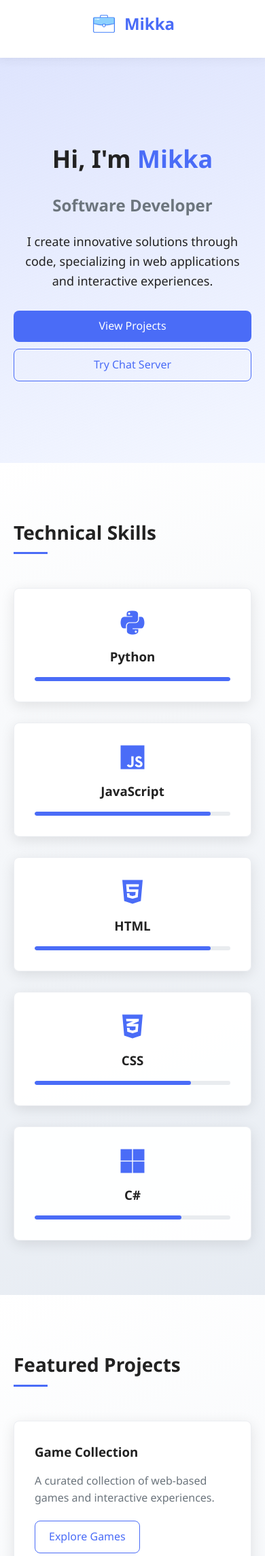
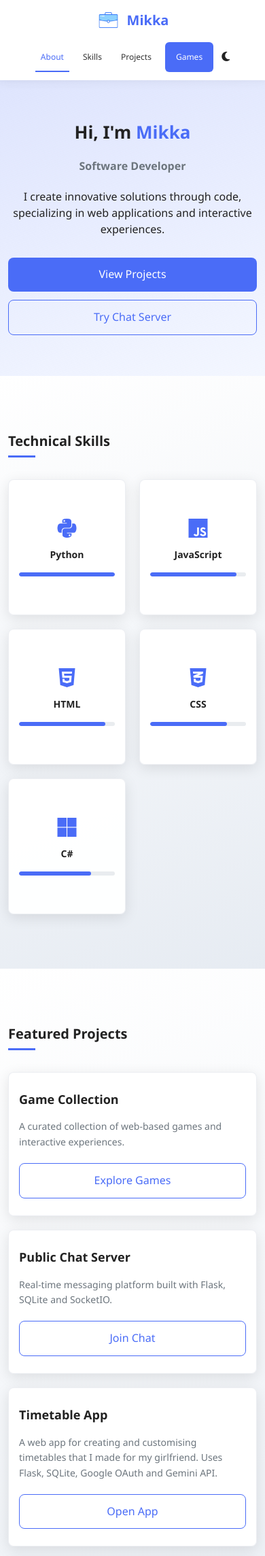
Before and after one commit to MikkaHYT/MikkaHYT.github.io, a Flask app: page / in a window 390 px wide. Shown: the top 2289 px of the page at 68% size. Run offline with Flask 3, Linux system fonts and the light colour scheme.

Commit message:
improve: enhanced mobile responsiveness and touch-friendly design
- Added comprehensive media queries for screens ≤768px, ≤480px
- Improved responsive grid layouts (1-col mobile, 2-3 col tablets)
- Enhanced navbar for mobile with better spacing and touch targets
- Larger font sizes and better line-height for readability
- Touch-friendly button sizes (min 44px per WCAG guidelines)
- Added landscape orientation adjustments
- Better dark mode support on mobile
- Font size 16px minimum to prevent zoom on input focus

```diff
--- a/static/css/main.css
+++ b/static/css/main.css
@@ -516,26 +516,262 @@ footer {
 
   /* Responsive styles */
   @media (max-width: 768px) {
+    /* General */
+    .container {
+      padding: 0 15px;
+    }
+
+    section {
+      padding: 50px 0;
+    }
+
+    /* Navbar */
+    .navbar {
+      flex-direction: column;
+      padding: 12px 15px;
+      gap: 15px;
+    }
+
+    .brand {
+      margin-bottom: 0;
+    }
+
+    .logo-image {
+      width: 35px;
+      height: 35px;
+    }
+
+    .logo-text {
+      font-size: 20px;
+    }
+
     .nav-links {
-      display: none;
+      width: 100%;
+      justify-content: center;
+      flex-wrap: wrap;
+      gap: 12px;
+      display: flex !important;
+    }
+
+    .nav-links li {
+      flex: 0 1 auto;
+    }
+
+    .nav-links a {
+      font-size: 14px;
+      padding: 8px 12px;
+    }
+
+    /* Hero section */
+    .hero-section {
+      padding: 60px 0;
+    }
+
+    .title {
+      font-size: 32px;
+      line-height: 1.3;
+    }
+
+    .subtitle {
+      font-size: 18px;
+    }
+
+    .description {
+      font-size: 16px;
+      line-height: 1.5;
     }
 
     .cta-buttons {
       flex-direction: column;
-      gap: 10px;
+      gap: 12px;
+      align-items: stretch;
+    }
+
+    .btn-primary, .btn-secondary {
+      width: 100%;
+      text-align: center;
+      padding: 12px 16px;
+      font-size: 16px;
+    }
+
+    /* Sections */
+    .section-title {
+      font-size: 24px;
+      margin-bottom: 15px;
+    }
+
+    .section-title::after {
+      width: 40px;
+      bottom: -8px;
+    }
+
+    .section-description {
+      font-size: 16px;
+      margin-bottom: 25px;
+    }
+
+    /* Skills grid */
+    .skills-grid {
+      grid-template-columns: repeat(auto-fill, minmax(150px, 1fr));
+      gap: 20px;
+      margin-top: 25px;
+    }
+
+    .skill-card {
+      padding: 20px 15px;
+      min-height: 200px;
+      display: flex;
+      flex-direction: column;
+      justify-content: center;
+    }
+
+    .skill-card i {
+      font-size: 32px;
+      margin-bottom: 12px;
+    }
+
+    .skill-card h3 {
+      font-size: 14px;
+    }
+
+    /* Project cards */
+    .project-cards {
+      grid-template-columns: 1fr;
+      gap: 20px;
+      margin-top: 25px;
+    }
+
+    .project-card {
+      padding: 20px;
+    }
+
+    .project-content {
+      padding: 0;
+    }
+
+    .project-content h3 {
+      font-size: 18px;
+    }
+
+    .project-content p {
+      font-size: 14px;
+    }
+
+    /* Games grid */
+    .games-grid {
+      grid-template-columns: repeat(auto-fill, minmax(200px, 1fr));
+      gap: 20px;
+      margin-top: 25px;
+    }
+
+    .game-card {
+      padding: 20px;
+    }
+
+    .game-icon {
+      width: 60px;
+      height: 60px;
+      margin: 0 auto 15px;
+    }
+
+    .game-icon i {
+      font-size: 26px;
+    }
+
+    .game-card h3 {
+      font-size: 16px;
+    }
+
+    .game-card p {
+      font-size: 13px;
+      min-height: auto;
+    }
+
+    /* Footer */
+    footer .container {
+      flex-direction: column;
+      gap: 12px;
+      text-align: center;
+    }
+
+    footer {
+      padding: 25px 15px;
+    }
+
+    /* Buttons */
+    .btn-play {
+      padding: 10px 16px;
+      font-size: 14px;
+    }
+  }
+
+  /* Extra small screens (phones in portrait) */
+  @media (max-width: 480px) {
+    .container {
+      padding: 0 12px;
+    }
+
+    section {
+      padding: 40px 0;
+    }
+
+    .title {
+      font-size: 26px;
+    }
+
+    .subtitle {
+      font-size: 16px;
     }
 
     .section-title {
+      font-size: 20px;
+    }
+
+    .skills-grid {
+      grid-template-columns: repeat(2, 1fr);
+    }
+
+    .games-grid {
+      grid-template-columns: 1fr;
+    }
+
+    .nav-links a {
+      font-size: 12px;
+      padding: 6px 10px;
+    }
+  }
+
+  /* Landscape mode adjustments */
+  @media (max-width: 768px) and (orientation: landscape) {
+    section {
+      padding: 30px 0;
+    }
+
+    .hero-section {
+      padding: 40px 0;
+    }
+
+    .title {
       font-size: 28px;
     }
 
-    .title {
-      font-size: 36px;
+    .subtitle {
+      font-size: 16px;
+    }
+  }
+
+  /* Tablet adjustments */
+  @media (min-width: 768px) and (max-width: 1024px) {
+    .skills-grid {
+      grid-template-columns: repeat(3, 1fr);
     }
 
-    footer .container {
-      flex-direction: column;
-      gap: 15px;
+    .project-cards {
+      grid-template-columns: repeat(2, 1fr);
+    }
+
+    .games-grid {
+      grid-template-columns: repeat(2, 1fr);
     }
   }
 
@@ -590,9 +826,56 @@ footer {
     background: linear-gradient(160deg, rgba(15, 23, 42, 0.92), rgba(30, 41, 59, 0.88));
 }
 
-[data-theme='dark'] .skill-card,
-[data-theme='dark'] .project-card {
-    background: rgba(30, 41, 59, 0.85);
-    border: 1px solid rgba(148, 163, 184, 0.22);
-    box-shadow: 0 16px 40px rgba(15, 23, 42, 0.6);
+/* Additional mobile optimizations */
+@media (max-width: 768px) {
+  /* Touch-friendly button sizes */
+  a, button {
+    min-height: 44px;
+    display: inline-flex;
+    align-items: center;
+  }
+
+  /* Prevent zoom on input focus */
+  input, select, textarea {
+    font-size: 16px;
+  }
+
+  /* Improve readability */
+  body {
+    font-size: 16px;
+  }
+
+  /* Better spacing for touch */
+  .nav-links a {
+    padding: 12px 8px;
+    min-height: 44px;
+    min-width: 44px;
+    display: flex;
+    align-items: center;
+    justify-content: center;
+  }
+
+  /* Cards with better padding */
+  .skill-card,
+  .project-card,
+  .game-card {
+    padding: 25px 15px;
+  }
 }
+
+/* Dark mode improvements */
+[data-theme='dark'] .hero-section {
+    background: linear-gradient(160deg, rgba(15, 23, 42, 0.95), rgba(30, 41, 59, 0.9));
+    color: #e2e8f0;
+}
+
+[data-theme='dark'] .title,
+[data-theme='dark'] .subtitle,
+[data-theme='dark'] .section-title {
+    color: #e2e8f0;
+}
+
+[data-theme='dark'] .description,
+[data-theme='dark'] .section-description {
+    color: #cbd5e1;
+}
```
